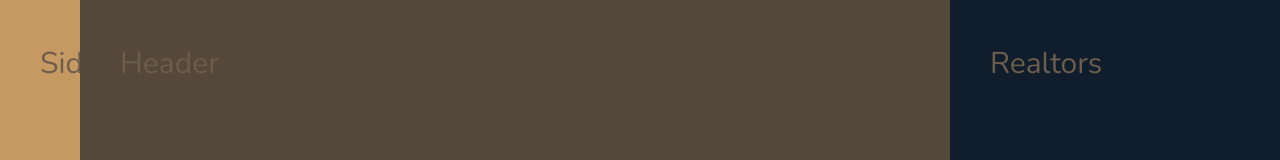
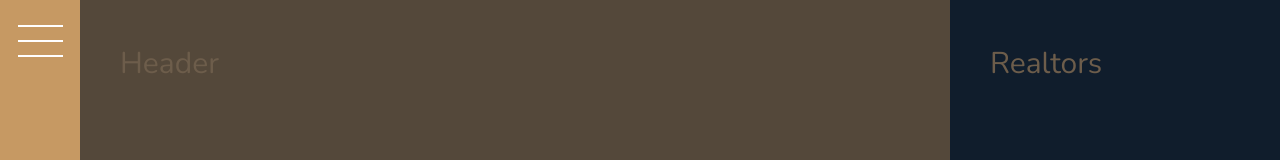
Before and after one commit to nadinejuraschek/Wedding-Planner-Website, a website: page index.html in a window 1280 px wide. Shown: the top 160 px of the page. Drawn offline with nearby package versions, Linux system fonts and the light colour scheme.

Commit message:
sidebar finished - not functional

```diff
--- a/index.html
+++ b/index.html
@@ -13,7 +13,7 @@
     </head>
     <body class="container">
         <div class="sidebar">
-            Sidebar
+            <button class="nav-btn"></button>
         </div>
 
         <header class="header">
--- a/sass/_sidebar.scss
+++ b/sass/_sidebar.scss
@@ -2,4 +2,33 @@
     background-color: $color-primary;
     grid-column: sidebar-start / sidebar-end;
     grid-row: 1 / -1;
+
+    display: flex;
+    justify-content: center;
 }
+
+.nav-btn {
+    border: none;
+    border-radius: 0;
+
+    background-color: #ffffff;
+    height: 2px;
+    width: 4.5rem;
+
+    &::before,
+        &::after {
+            background-color: #ffffff;
+            height: 2px;
+            width: 4.5rem;
+
+            content: '';
+            display: block;
+        }
+
+    &::before {
+        transform: translateY(-1.5rem);
+    }
+    &::after {
+        transform: translateY(1.3rem);
+    }
+}
```
Also changed, not shown: css/style.css.
